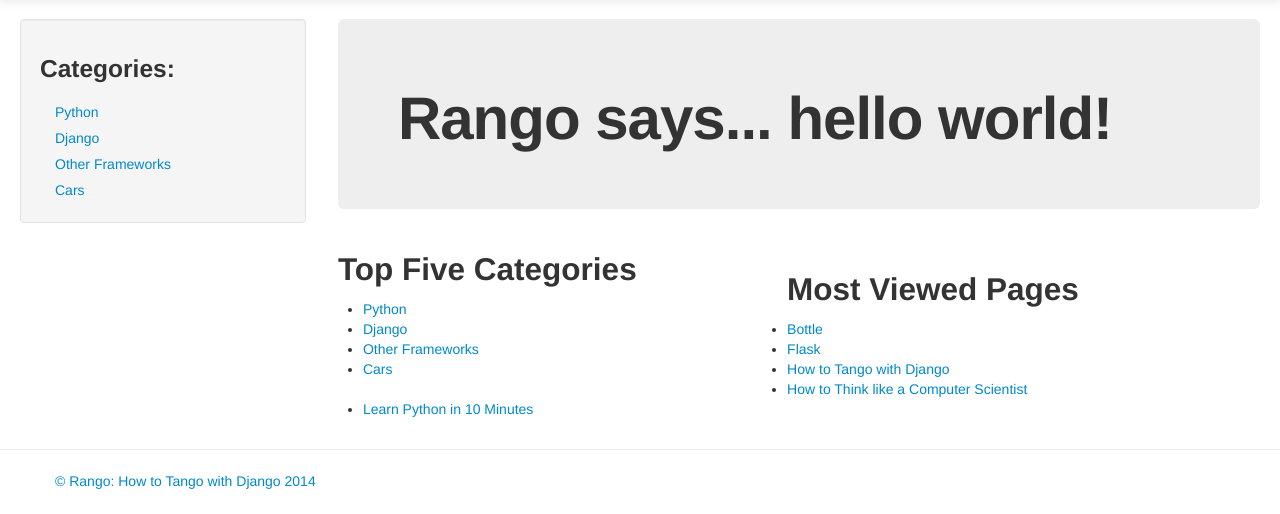
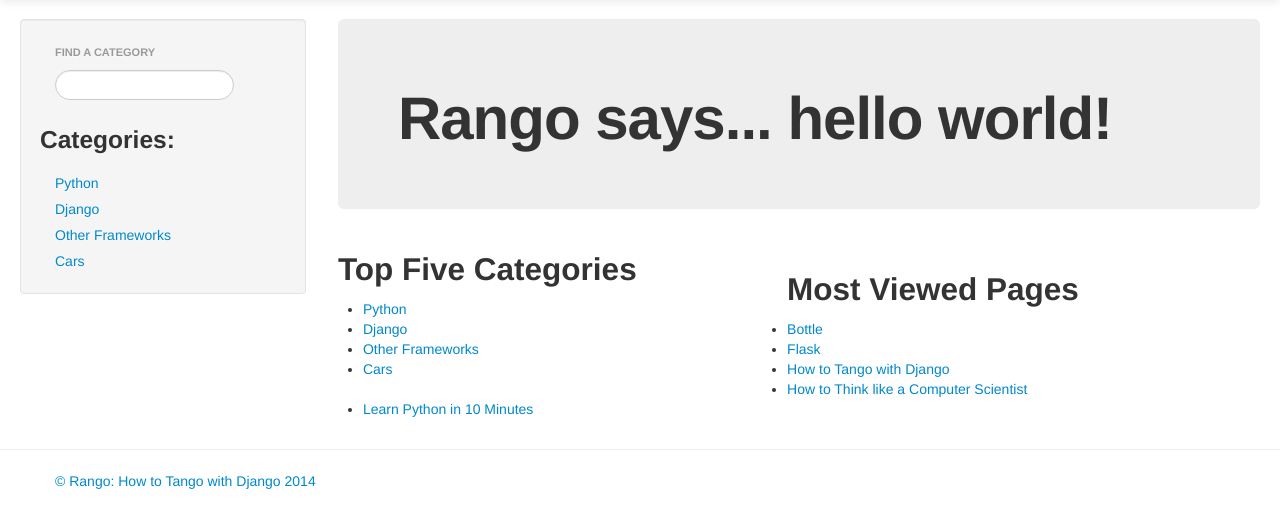
Before and after one commit to Sup-Dev/Tango, a Django app: page /rango/ in a window 1280 px wide. Shown: the part 41-555 px from the top of the page. Run offline with Django 3.2, Linux system fonts and the light colour scheme; data comes from the database, SQL or seed files in the repository; parts of the project's set-up code (start-up, migrations or seed data) failed here and were passed over; some libraries are stand-ins or nearby versions.

Commit message:
Added Ajax

```diff
--- a/rango/urls.py
+++ b/rango/urls.py
@@ -13,4 +13,7 @@ urlpatterns = patterns('',
                        url(r'^logout/$', views.user_logout, name='logout'),
                        url(r'^search/$', views.search, name='search'),
                        url(r'^profile/$', views.profile, name='profile'),
+                       url(r'^goto/$', views.track_url, name='track_url'),
+                       url(r'^like_category/$', views.like_category, name='like_category'),
+                       url(r'^suggest_category/$', views.suggest_category, name='suggest_category'),
                        )
--- a/rango/utils.py
+++ b/rango/utils.py
@@ -1,5 +1,23 @@
+from rango.models import Category
+
 def encode(url):
     return url.replace(' ', '_')
 
 def decode(url):
     return url.replace('_', ' ')
+
+def get_category_list(max_results=0, starts_with=''):
+    cat_list = []
+    if starts_with:
+        cat_list = Category.objects.filter(name__istartswith=starts_with)
+    else:
+        cat_list = Category.objects.all()
+
+    if max_results > 0:
+        if len(cat_list) > max_results:
+            cat_list = cat_list[:max_results]
+
+    for cat in cat_list:
+        cat.url = encode(cat.name)
+
+    return cat_list
--- a/rango/views.py
+++ b/rango/views.py
@@ -1,14 +1,15 @@
 from datetime import datetime
 from django.template import RequestContext
-from django.shortcuts import render_to_response
+from django.shortcuts import render_to_response, redirect
 from django.contrib.auth import authenticate, login, logout
 from django.http import HttpResponseRedirect, HttpResponse
 from django.contrib.auth.decorators import login_required
 from rango.models import Category, Page
-from rango.utils import encode, decode
+from rango.utils import *
 from rango.forms import CategoryForm, PageForm, UserForm, UserProfileForm
 from rango.bing_search import run_query
 from django.contrib.auth.models import User
+from django.contrib.auth.decorators import login_required
 
 def index(request):
     context = RequestContext(request)
@@ -42,14 +43,15 @@ def about(request):
 
 def category(request, category_name_url):
     context = RequestContext(request)
+    cat_list = get_category_list()
     category_name = decode(category_name_url)
-    context_dict = {'category_name': category_name, 'category_name_url': category_name_url}
+    context_dict = {'cat_list': cat_list, 'category_name': category_name}
 
     try:
         category = Category.objects.get(name=category_name)
         pages = Page.objects.filter(category=category)
         context_dict['pages'] = pages
-        context_dict['category'] = category_name
+        context_dict['category'] = category
     except Category.DoesNotExist:
         pass
 
@@ -198,5 +200,50 @@ def profile(request):
         up = None
 
     context_dict['user'] = u
-    context_dict['userprofile'] = u
+    context_dict['userprofile'] = up
     return render_to_response('rango/profile.html', context_dict, context)
+
+def track_url(request):
+    context = RequestContext(request)
+    page_id = None
+    url = '/rango/'
+    if request.method == 'GET':
+        if 'page_id' in request.GET:
+            page_id = request.GET['page_id']
+            try:
+                page = Page.objects.get(id=page_id)
+                page.views = page.views + 1
+                page.save()
+                url = page.url
+            except:
+                pass
+
+    return redirect(url)
+
+@login_required
+def like_category(request):
+    context = RequestContext(request)
+    cat_id = None
+    if request.method == 'GET':
+        cat_id = request.GET['category_id']
+
+    likes = 0
+    if cat_id:
+        category = Category.objects.get(id-int(cat_id))
+        if category:
+            likes = category.likes + 1
+            category.likes = likes
+            category.save()
+
+    return HttpResponse(likes)
+
+def suggest_category(request):
+    context = RequestContext(request)
+    cat_list = []
+    starts_with = ''
+    if request.method == 'GET':
+        starts_with = request.GET['suggestion']
+
+    cat_list = get_category_list(8, starts_with)
+
+    return render_to_response('rango/category_list.html', {'cat_list': cat_list}, context)
--- /dev/null
+++ b/static/js/rango-ajax.js
@@ -0,0 +1,18 @@
+$(document).ready(function() {
+    $('#likes').click(function(){
+    var catid;
+    catid = $(this).attr("data-catid");
+    $.get('/rango/like_category/', {category_id: catid}, function(data){
+               $('#like_count').html(data);
+               $('#likes').hide();
+    	});
+	});
+
+    $('#suggestion').keyup(function(){
+    	var query;
+    	query = $(this).val();
+    	$.get('/rango/suggest_category/', {suggestion: query}, function(data){
+    		$('#cats').html(data);
+    	});
+    });
+});
--- a/templates/rango/base.html
+++ b/templates/rango/base.html
@@ -50,13 +50,21 @@
             <div class="row-fluid">
                 <div class="span3">
                     <div class="well sidebar-nav">
-                        {% block sidebar %}
+                       {% block sidebar %}
                        {% endblock %}
-                       <div id="cats">
-                           {% if cat_list %}
+                        <ul class="nav nav-list">
+                            <li class="nav-header">Find a Category</li>
+                            <form>
+                                <label></label>
+                                <li><input class="search-query span10" type="text" name="suggestion" value="" id="suggestion"></li>
+                            </form>
+                        </ul>
+
+                       {% if cat_list %}
+                            <div id="cats">
                                {% include 'rango/category_list.html' with cat_list=cat_list %}
-                           {% endif %}
-                        </div>
+                            </div>
+                       {% endif %}
                     </div>
                     <!--/.well -->
                 </div>
@@ -82,5 +90,6 @@
 
         <script src="{% static 'js/jquery-2.1.1.js' %}"></script>
         <script src="{% static 'js/bootstrap.min.js' %}"></script>
+        <script src="{% static 'js/rango-ajax.js' %}"></script>
     </body>
 </html>
```
Also changed, not shown: templates/rango/category.html (+17 -2 lines), 3 other files.
